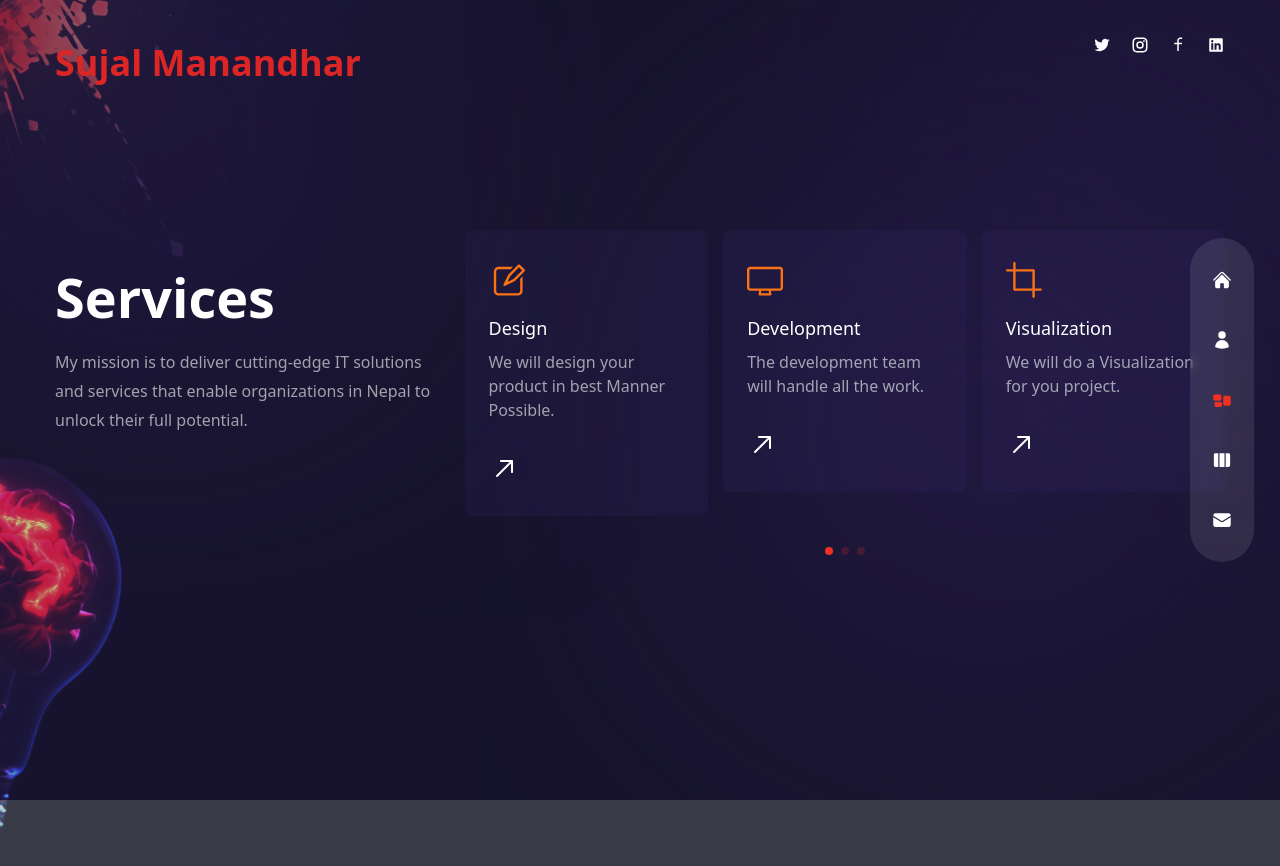
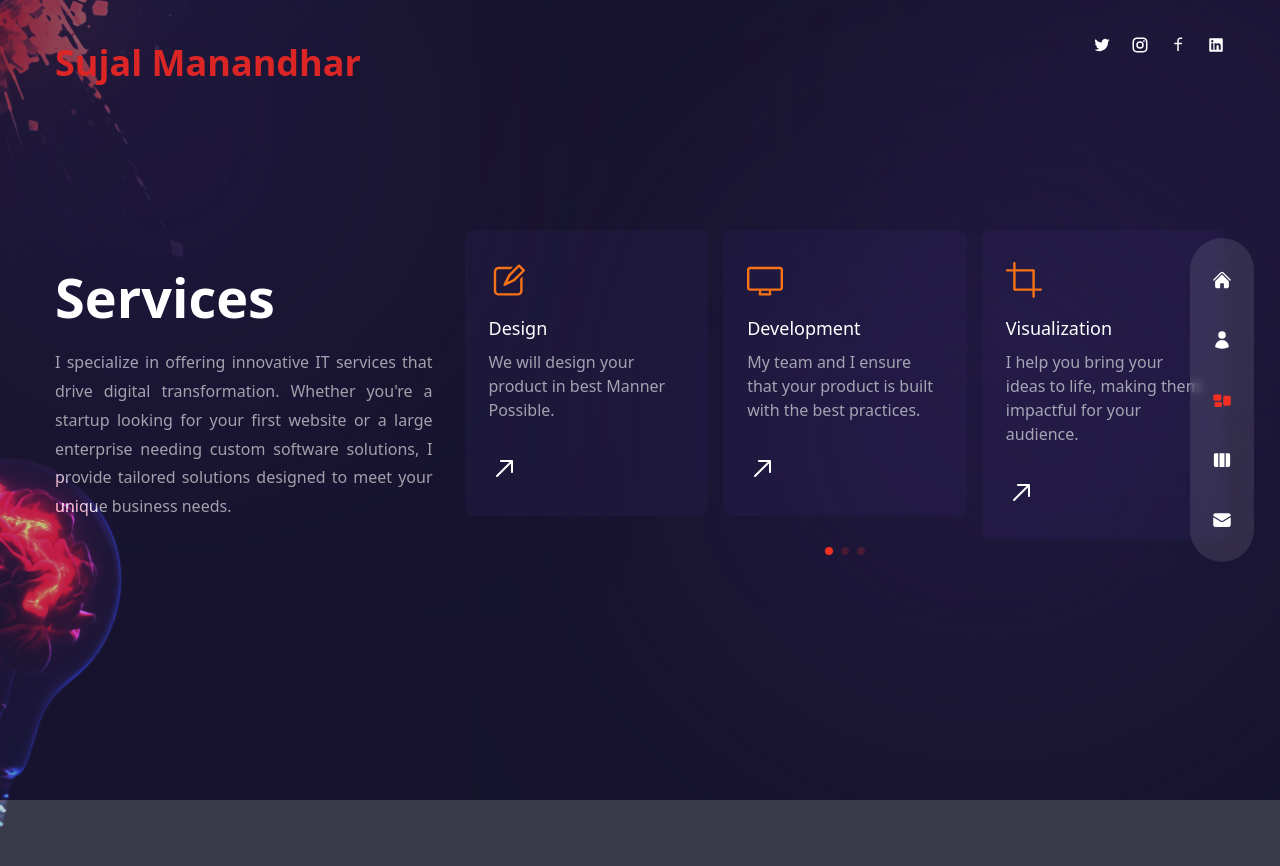
Before and after one commit to sujal-manandhar/Porfolio, a Next.js app: page /services in a window 1280 px wide. Shown: the top 866 px of the page. Built offline with nearby package versions, Linux system fonts and the light colour scheme.

Commit message:
services are changes

```diff
--- a/components/ServiceSlider.js
+++ b/components/ServiceSlider.js
@@ -25,23 +25,25 @@ const serviceData = [
   {
     icon: <RxDesktop />,
     title: "Development",
-    description: "The development team will handle all the work.",
+    description:
+      "My team and I ensure that your product is built with the best practices.",
   },
   {
     icon: <RxCrop />,
     title: "Visualization ",
-    description: "We will do a Visualization for you project.",
+    description:
+      "I help you bring your ideas to life, making them impactful for your audience.",
   },
 
   {
     icon: <RxReader />,
     title: "Deployment",
-    description: "Devops work will be handle by our team",
+    description: "Devops work will be handle by our team.",
   },
   {
     icon: <RxRocket />,
     title: "Testing",
-    description: "All the testing will be done and extra services",
+    description: "All the testing will be done and extra services.",
   },
 ];
 
--- a/pages/about/index.js
+++ b/pages/about/index.js
@@ -145,11 +145,15 @@ const About = () => {
             initial="hidden"
             animate="show"
             exit="hidden"
-            className="max-w-[500px] mx-auto xl:mx-0 mb-12 xl:mb-6 px-2 xl:px-0 text-lg sm:text-xl"
+            className="text-justify max-w-[500px] mx-auto xl:mx-0 mb-12 xl:mb-6 px-2 xl:px-0 text-lg sm:text-xl font-normal"
           >
-            To be the leading provider of innovative and reliable IT solutions
-            in Nepal, driving digital transformation and empowering businesses
-            to thrive in the digital era.
+            As a passionate IT professional, I aim to transform complex
+            challenges into simple, efficient solutions. My mission is to be at
+            the forefront of digital innovation, providing reliable IT solutions
+            that empower businesses to navigate and succeed in the ever-evolving
+            digital era. I am dedicated to driving digital transformation for
+            businesses, fostering growth, and helping them adapt to the
+            fast-paced technological advancements of today.
           </motion.p>
           {/* counters */}
           <motion.div
--- a/pages/index.js
+++ b/pages/index.js
@@ -25,10 +25,10 @@ const Home = () => {
             exit="hidden"
             className="h1 text-3xl sm:text-4xl md:text-5xl xl:text-6xl font-semibold mb-4"
           >
-            Hi, It's {""}
+            Hi, It&apos;s {""}
             <span className="text-accent">Sujal Manandhar</span>
             <div className="text-[30px] md:text-[35px] mt-4  text-white font-bold justify-start">
-              I'm a
+              I&apos;m a
               <ReactTyped
                 className="pl-2 text-accent"
                 strings={[
--- a/pages/services/index.js
+++ b/pages/services/index.js
@@ -59,10 +59,13 @@ const Services = () => {
               initial="hidden"
               animate="show"
               exit="hidden"
-              className="mb-4 max-w-[400px] mx-auto lg:mx-0"
+              className="mb-4 max-w-[400px] mx-auto lg:mx-0 text-justify font-normal"
             >
-              My mission is to deliver cutting-edge IT solutions and services
-              that enable organizations in Nepal to unlock their full potential.
+              I specialize in offering innovative IT services that drive digital
+              transformation. Whether you're a startup looking for your first
+              website or a large enterprise needing custom software solutions, I
+              provide tailored solutions designed to meet your unique business
+              needs.
             </motion.p>
           </div>
           <motion.div
```
